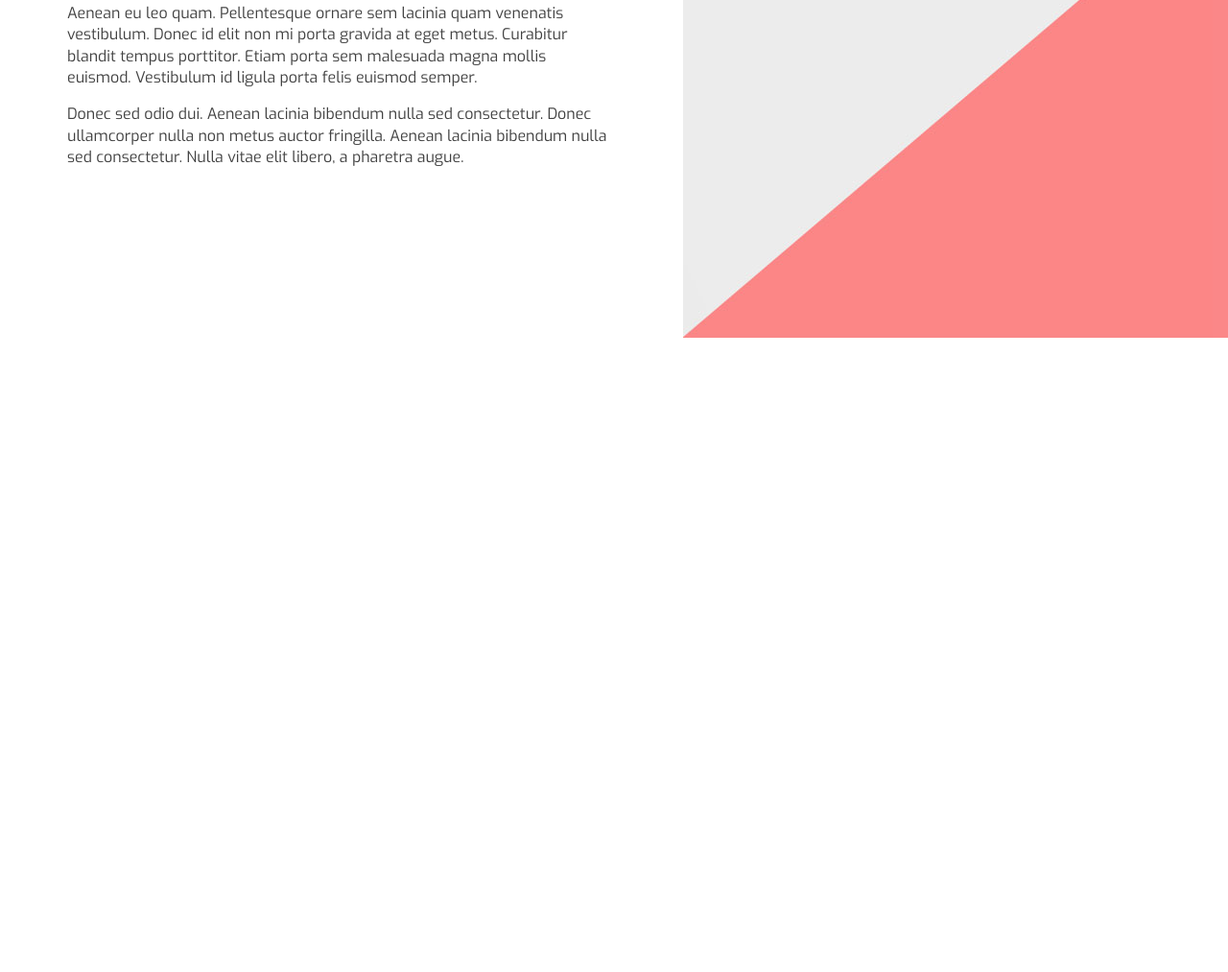
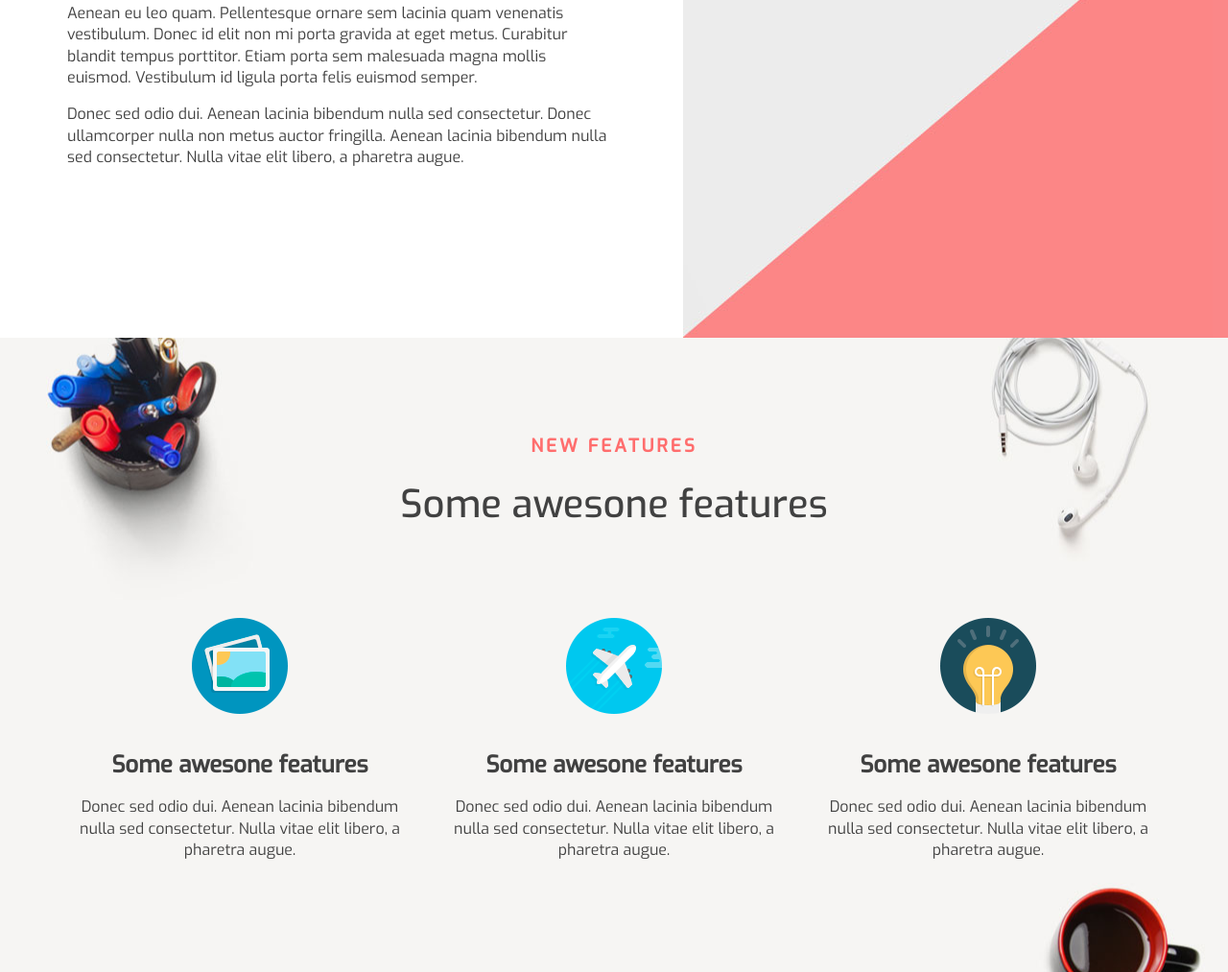
Before and after one commit to Smirnoffyar/Landing-page, a plain HTML site: page index.html in a window 1280 px wide. Shown: the part 1172-2185 px from the top of the page at 96% size. Before the commit the page ends 1524 px from the top, so only its background shows below. Drawn offline with Linux system fonts and the light colour scheme.

Commit message:
added new feature

```diff
--- a/css/style.css
+++ b/css/style.css
@@ -86,6 +86,8 @@ h1, h2, h3, h4, h5, h6 {
     font-size: 14px;
 }
 
+/* New design */
+
 .new_design {
     background: url("../img/triangle.jpg") right no-repeat;
     height: 724px;
@@ -121,3 +123,52 @@ h1, h2, h3, h4, h5, h6 {
     width: 100%;
     max-width: 570px;
 }
+
+/* Section */
+
+.section {
+    background: url("../img/features.jpg") center no-repeat;
+    text-align: center;
+    display: flex;
+    flex-direction: column;
+    justify-content: center;
+    background-color: #f6f5f3;
+}
+
+.new_features_section {
+    margin: 100px 0;
+}
+
+.section_content {
+    margin-bottom: 90px;
+}
+
+.section_content h3 {
+    margin-bottom: 20px;
+    color: #ff6d6d;
+    text-transform: uppercase;
+    letter-spacing: 3px;
+}
+
+.section_content h2 {
+    font-size: 40px;
+    font-weight: 500;
+}
+
+.features {
+    display: flex;
+    justify-content: space-between;
+    text-align: center;
+}
+
+.features_item {
+    padding-right: 30px;
+}
+
+.features_item img {
+    margin-bottom: 30px;
+}
+
+.features_item:last-child {
+    padding-right: 0;
+}
--- a/index.html
+++ b/index.html
@@ -37,7 +37,6 @@
                 <p class="new_design_head">There is no other platforms for you as like <span>....</span></p>
             </div>
             <div class="new_design_container_text">
-
                 <p class="new_design_text">Aenean eu leo quam. Pellentesque ornare sem lacinia quam venenatis
                     vestibulum. Donec id elit non mi porta gravida at eget metus. Curabitur blandit tempus
                     porttitor.
@@ -48,12 +47,39 @@
                     Nulla
                     vitae elit libero, a pharetra augue.</p>
             </div>
+        </div>
+    </div>
+    <section class="section">
+        <div class="container">
+            <div class="new_features_section">
+                <div class="section_content">
+                    <h3>New features</h3>
+                    <h2>Some awesone features</h2>
+                </div>
+                <div class="features">
+                    <div class="features_item">
+                        <img src="img/icon/picture.png" alt="Picture">
+                        <h2>Some awesone features</h2>
+                        <p>Donec sed odio dui. Aenean lacinia bibendum nulla sed consectetur. Nulla vitae elit libero, a
+                            pharetra augue.</p>
+                    </div>
+                    <div class="features_item">
+                        <img src="img/icon/airplane.png" alt="Airplane">
+                        <h2>Some awesone features</h2>
+                        <p>Donec sed odio dui. Aenean lacinia bibendum nulla sed consectetur. Nulla vitae elit libero, a
+                            pharetra augue.</p>
+                    </div>
+                    <div class="features_item">
+                        <img src="img/icon/bulb.png" alt="Bulb">
+                        <h2>Some awesone features</h2>
+                        <p>Donec sed odio dui. Aenean lacinia bibendum nulla sed consectetur. Nulla vitae elit libero, a
+                            pharetra augue.</p>
+                    </div>
+                </div>
+            </div>
 
         </div>
-
-
-
-    </div>
+    </section>
 
 </body>
 
```
Also changed, not shown: img/features.jpg (added), img/icon/airplane.png (added), img/icon/bulb.png (added), img/icon/picture.png (added).
